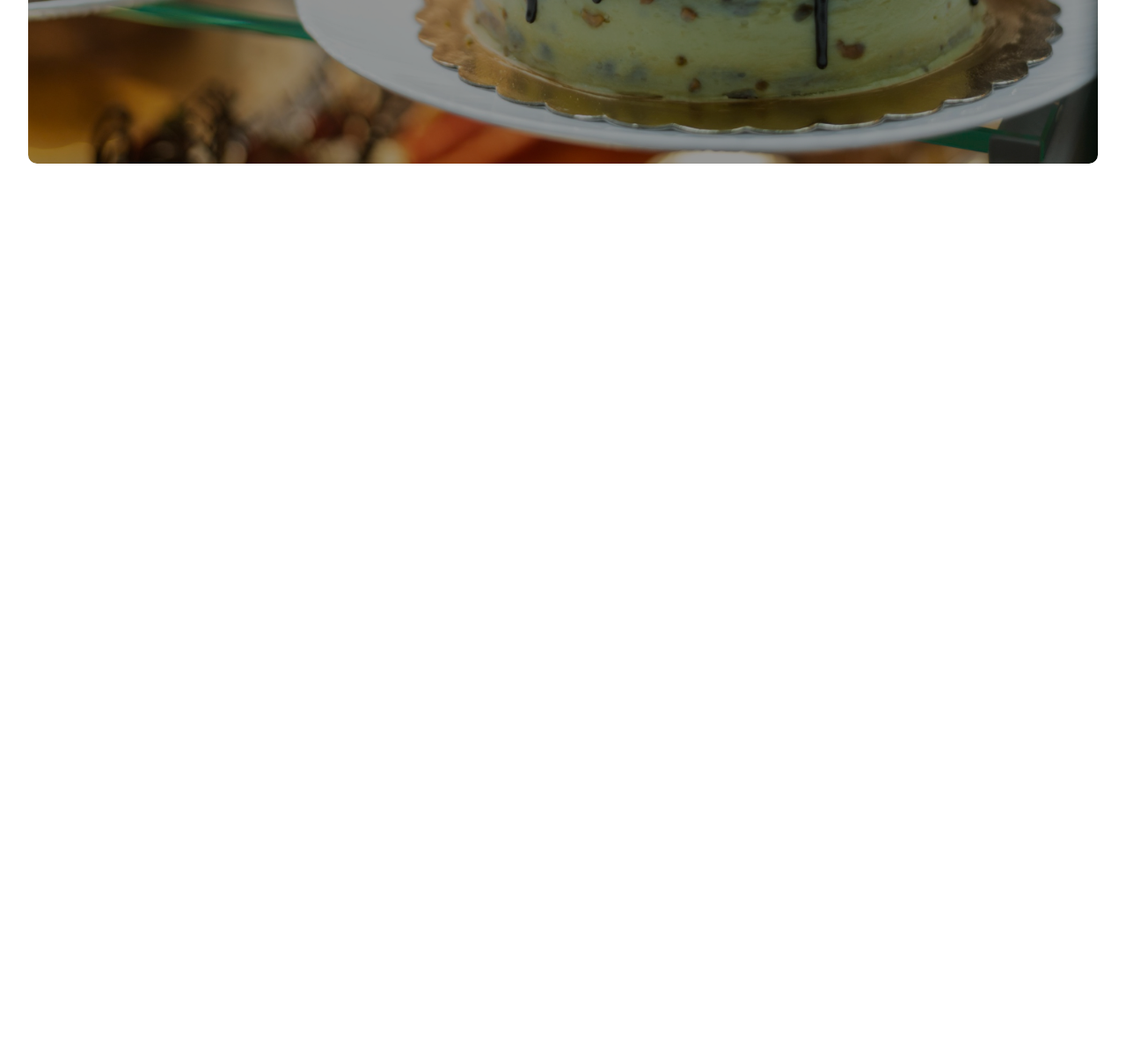
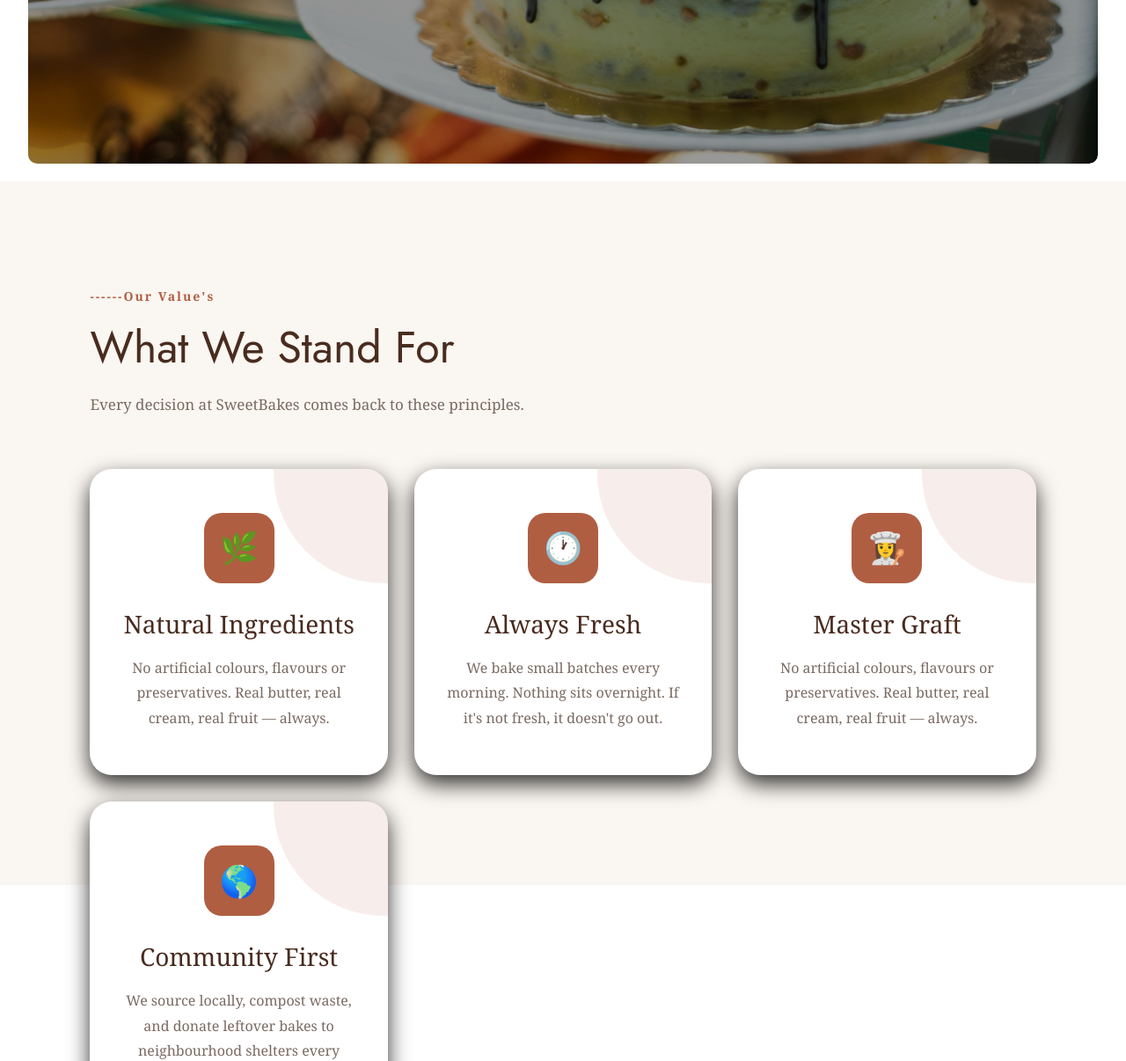
Before and after one commit to subbaiyanarayanan306-cmd/TeamProject, a website: page About-Us.html in a window 1280 px wide. Shown: the part 508-1714 px from the top of the page at 88% size. Before the commit the page ends 800 px from the top, so only its background shows below. Drawn offline with Linux system fonts and the light colour scheme.

Commit message:
FeatureSectionUpdated

```diff
--- a/About-Us.html
+++ b/About-Us.html
@@ -135,6 +135,59 @@
 
     <!-- SLIDE END : -->
 
+    <!-- FEAURE SECTION : -->
+    <section id="feature">
+      <div id="feature-title">
+        <p id="small-title">------Our Value's</p>
+        <h1>What We Stand For</h1>
+      </div>
+      <div id="sub-title">
+        <p>Every decision at SweetBakes comes back to these principles.</p>
+      </div>
+
+      <!-- CARD SECTION : -->
+
+      <div id="card-container">
+        <!-- 1st card : -->
+        <div class="card">
+          <div id="icon">
+             <h2>🌿</h2>
+          </div>
+          <h3>Natural Ingredients</h3>
+          <p>No artificial colours, flavours or preservatives. Real butter, real cream, real fruit — always.</p>
+        </div>
+
+        <!-- SECOND ONE : -->
+
+         <div class="card">
+          <div id="icon">
+            <h2>🕐</h2>
+          </div>
+          <h3>Always Fresh</h3>
+          <p>We bake small batches every morning. Nothing sits overnight. If it's not fresh, it doesn't go out.</p>
+        </div>
+
+        <!-- THIRED ONE : -->
+
+         <div class="card">
+          <div id="icon">
+           <h2>👩‍🍳</h2>
+          </div>
+          <h3>Master Graft</h3>
+          <p>No artificial colours, flavours or preservatives. Real butter, real cream, real fruit — always.</p>
+        </div>
+
+
+         <div class="card">
+          <div id="icon">
+           <h2>🌎</h2>
+          </div>
+          <h3>Community First</h3>
+          <p>We source locally, compost waste, and donate leftover bakes to neighbourhood shelters every evening.</p>
+        </div>
+      </div>
+    </section>
+
     <script src="script.js"></script>
   </body>
 </html>
--- a/style.css
+++ b/style.css
@@ -142,7 +142,7 @@ ul li a.active::after {
   margin-bottom: 20px;
 }
 
-.slide-button:hover{
+.slide-button:hover {
   background-color: #b05e42;
 }
 
@@ -164,19 +164,155 @@ ul li a.active::after {
   top: 50%;
   transform: translateY(-50%);
   display: flex;
-  justify-content:center;
+  justify-content: center;
   align-items: center;
   border-radius: 50%;
   cursor: pointer;
   z-index: 5;
   transition: 5s;
+}
+
+.left-btn {
+  left: 20px;
+}
+
+.right-btn {
+  right: 20px;
+}
+
+/* FEATURE SECTION : */
+
+#feature {
+  width: 100%;
+  height: 100vh;
+  background-color: #faf6f1;
+  padding: 120px 8%;
+  text-align: center;
+}
+
+/* TITLE : */
+
+#feature-title #small-title {
+  color: #b05e42;
+  letter-spacing: 2px;
+  font-size: 14px;
+  margin-bottom: 10px;
+  font-weight: 600;
+  text-align: left !important;
+}
+
+#feature-title h1 {
+  font-size: 50px;
+  color: #492c1f;
+  margin-bottom: 15px;
+  font-family: "Jost", sans-serif;
+  text-align: left !important;
+}
+
+#sub-title p {
+  color: #7a6a62;
+  font-size: 17px;
+  margin-bottom: 60px;
+  text-align: left !important;
+}
+
+/* CARD CONTAINER : */
+
+#card-container {
+  display: grid;
+  grid-template-columns: repeat(auto-fit, minmax(280px, 1fr));
+  gap: 30px;
+}
+/* card : */
+.card {
+  background-color: white;
+  padding: 50px 30px;
+  border-radius: 25px;
+  position: relative;
+  overflow: hidden;
+  transition: 0.5s;
+  cursor: pointer;
+  box-shadow: 0 10px 25px rgba(0, 0, 0, 0.8);
+}
+
+/* CARD HOVER EFFECT : */
+.card:hover {
+  transform: translateY(-15px);
+  background: #492c1f;
+}
+
+/* CARD BEFORE:: */
+
+.card::before {
+  content: "";
+  position: absolute;
+  width: 250px;
+  height: 250px;
+  background-color: rgba(176, 94, 66, 0.1);
+  border-radius: 50%;
+  top: -120px;
+  right: -120px;
+  transition: 0.5s;
+}
+
+.card:hover::before {
+  transform: scale(1.3);
+}
+
+/* ICON'S */
+
+#icon{
+    width: 80px;
+    height: 80px;
+    background-color:#B05E42;
+    margin: auto;
+    display: flex;
+    justify-content: center;
+    align-items: center;
+    border-radius: 20px;
+    margin-bottom: 25px;
+    transition: 0.5s;
+}
+
+#icon h2{
+  font-size: 35px;
+  color: white;
+}
+
+/* CRAD TITLE : */
+
+.card h3{
+  font-size: 28px;
+  margin-bottom: 15px;
+  color:#492C1F;
+  transition: 0.5s;
+}
+
+/* CRAD PARAGRAPH ; */
+.card p{
+  color:#7a6a62;
+  line-height: 1.8;
+  transition: 0.5s;
 
 }
 
-.left-btn{
-  left: 20px;
-}
+/* TEXT COLOR ON HOVER ; */
+  .card:hover h3,.card:hover p{
+    color: white;
+  }
 
-.right-btn{
-  right: 20px;
-}
+  /* RESPONSIVE NESS ; */
+
+  @media screen and (max-width:768px){
+     #feature{
+      padding: 70px 5%;
+     }
+
+     #feature-title h1{
+      font-size: 35px;
+     }
+
+     #sub-title p{
+      font-size: 15px;
+     }
+  }
```
